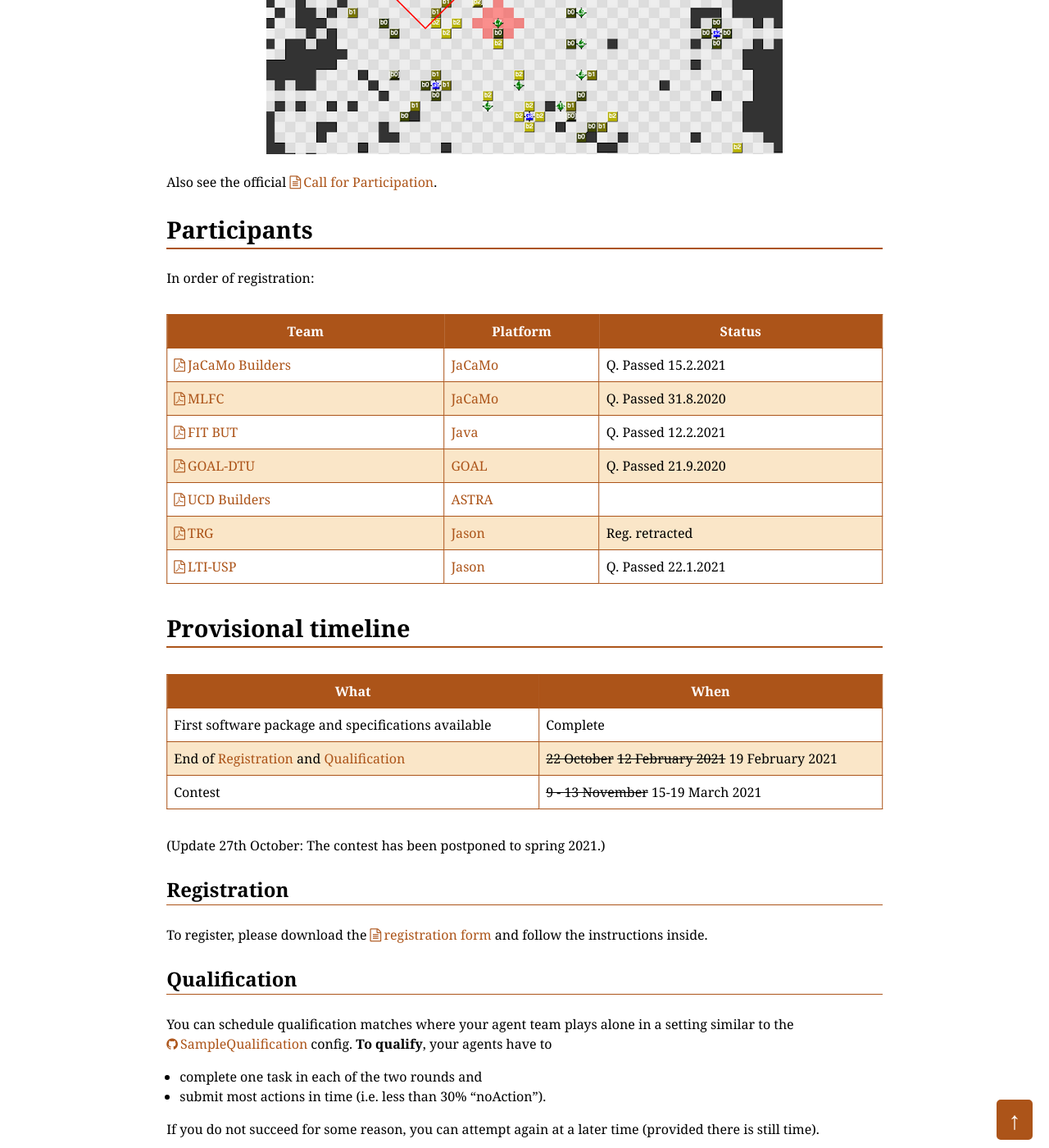
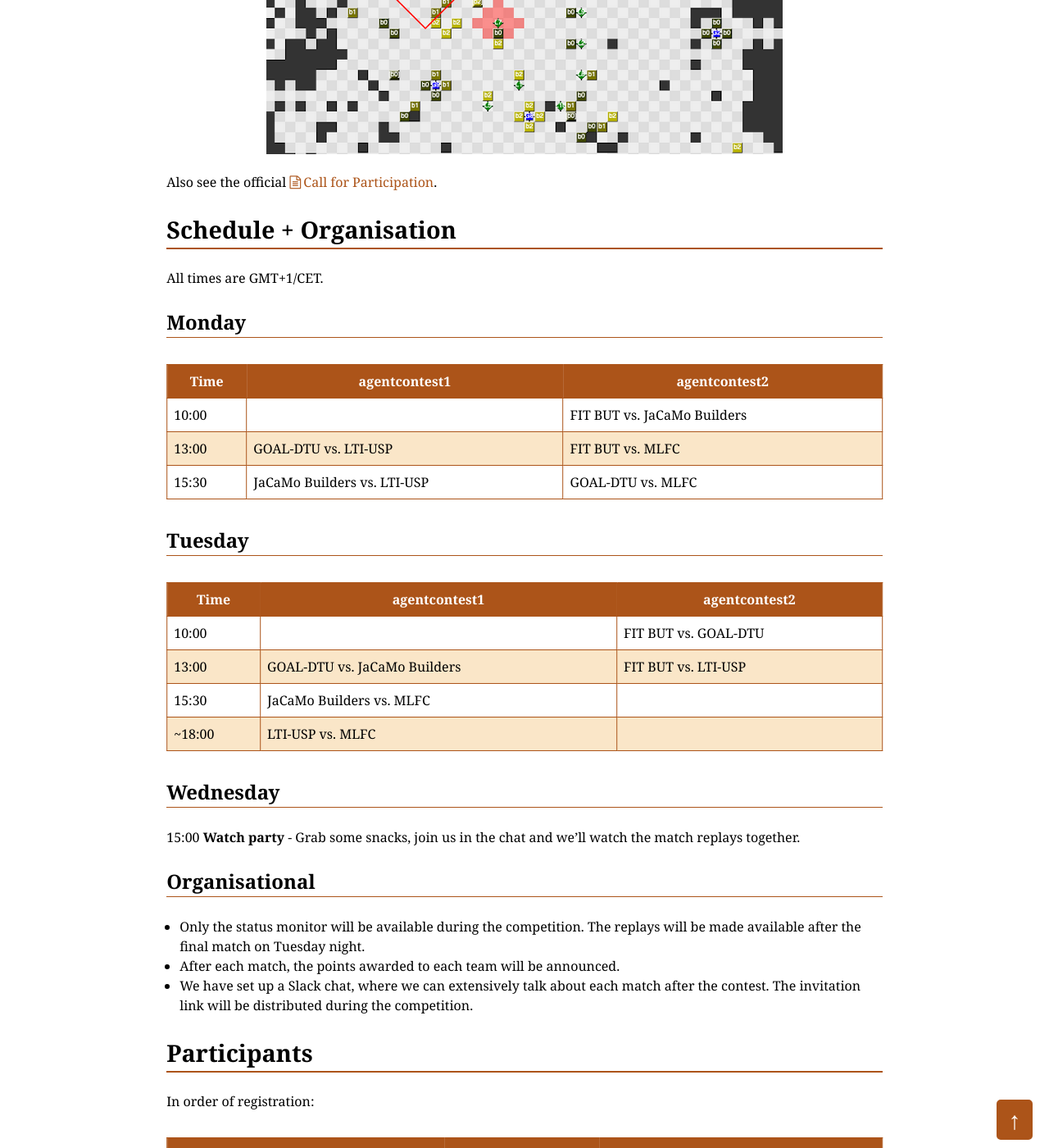
Before and after one commit to agentcontest/agentcontest.github.io, a Jekyll site: the page built from 2020/index.md, in a window 1280 px wide and 1400 px high, scrolled down 713 px. Shown: the whole window at 82% size. Built offline with Jekyll 4.4.1, drawn with Linux system fonts in a browser that asks for light colours.

Commit message:
contest schedule and details

```diff
--- a/2020/index.md
+++ b/2020/index.md
@@ -16,6 +16,39 @@ The scenario is a revision of the [previous edition](/2019/).
 ![Agents Assemble](/2019/banner.png){:width="630" height="342"}
 
 Also see the official [Call for Participation](cfp.txt).
+
+Schedule + Organisation
+-----------------------
+
+All times are GMT+1/CET.
+
+### Monday
+
+Time | agentcontest1 | agentcontest2
+--- | --- | ---
+10:00 | | FIT BUT vs. JaCaMo Builders
+13:00 | GOAL-DTU vs. LTI-USP | FIT BUT vs. MLFC
+15:30 | JaCaMo Builders vs. LTI-USP | GOAL-DTU vs. MLFC
+
+### Tuesday
+
+Time | agentcontest1 | agentcontest2
+--- | --- | ---
+10:00 | | FIT BUT vs. GOAL-DTU
+13:00 | GOAL-DTU vs. JaCaMo Builders | FIT BUT vs. LTI-USP
+15:30 | JaCaMo Builders vs. MLFC |
+~18:00 | LTI-USP vs. MLFC |
+
+### Wednesday
+
+15:00 **Watch party** - Grab some snacks, join us in the chat and we'll watch the match replays together.
+
+### Organisational
+
+- Only the status monitor will be available during the competition. The replays will be made available after the final match on Tuesday night.
+- After each match, the points awarded to each team will be announced.
+- We have set up a Slack chat, where we can extensively talk about each match after the contest. The invitation link will be distributed during the competition.
+
 
 Participants
 ------------
```
